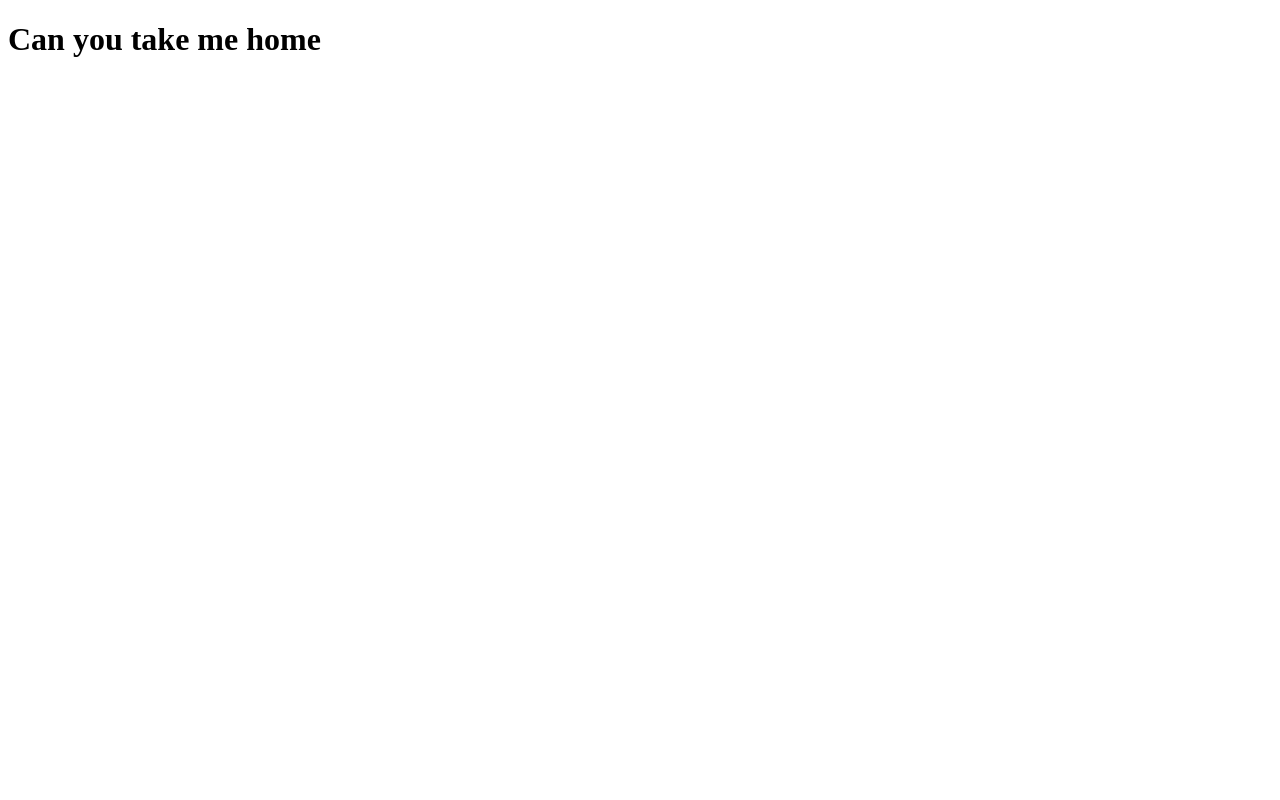
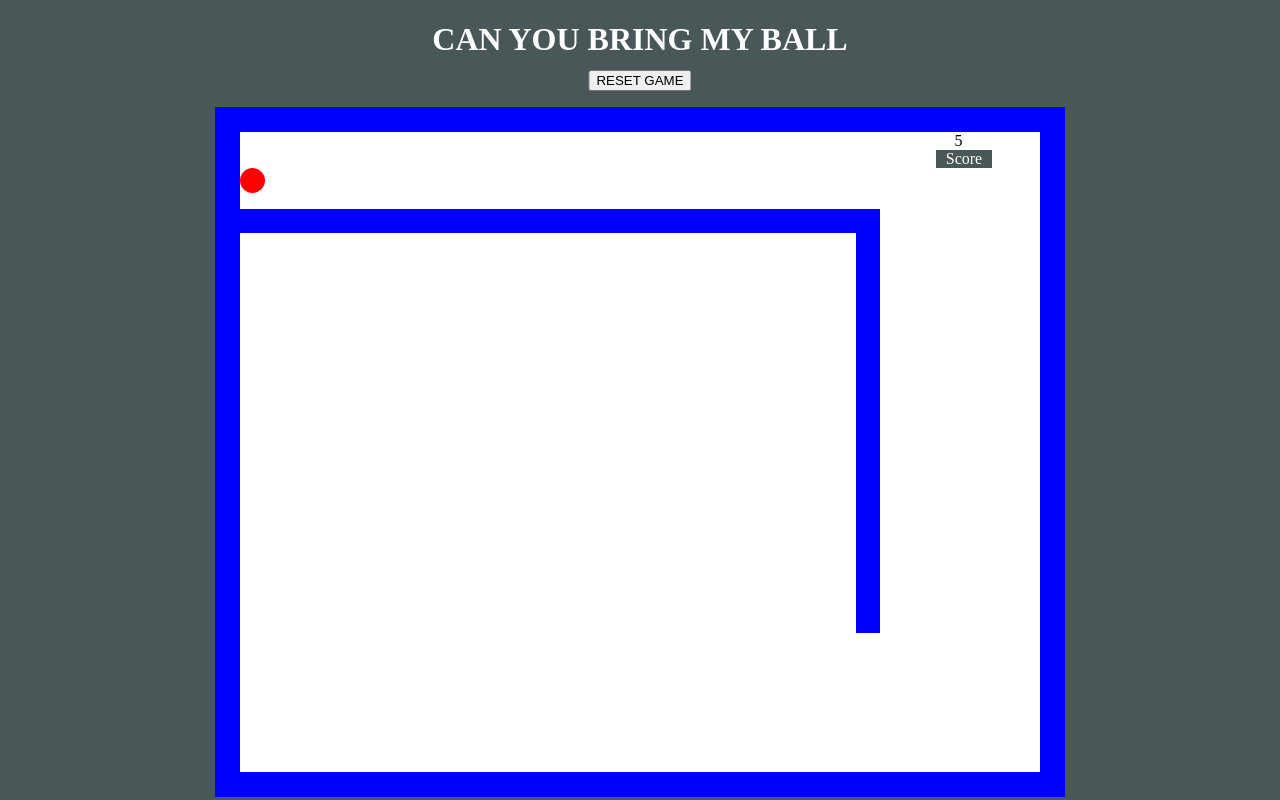
Before and after one commit to msomkar/mazegame, a plain HTML site: page index.html in a window 1280 px wide. Drawn offline with Linux system fonts and the light colour scheme.

Commit message:
create a basic layout of the game

```diff
--- a/assets/src/style.scss
+++ b/assets/src/style.scss
@@ -0,0 +1,68 @@
+body{
+  background-color:#495759;
+  h1{text-align: center;
+    margin-bottom: 1.5vmin;
+  color:#fff;
+text-transform: uppercase;}
+#reset{
+  position: relative;
+  left:50%;
+  transform: translateX(-50%);
+
+  margin-bottom: 2vmin;
+  text-transform: uppercase;
+}
+
+}
+#container{
+  position: absolute;
+  background-color:  #fff;
+  border: 25px solid blue;
+  height: 80vmin;
+  width: 100vmin;
+  left:50%;
+  transform: translateX(-50%);
+  #score{
+  margin-left: 89.3vmin;
+
+  }
+  .score{
+    text-align: center;
+    color: #fff;
+  margin-left: 87vmin;
+  background-color:#495759;
+  width: 7vmin;
+  }
+
+#ball {
+
+     width: 25px;
+     height: 25px;
+     -webkit-border-radius: 25px;
+     -moz-border-radius: 25px;
+     border-radius: 25px;
+    margin-bottom: 2vmin;
+     background: red;
+   }
+#obstacle1{
+  width: 80vmin;
+  height: 3vmin;
+  background-color:#0000ff;
+}
+#obstacle2{
+  margin-left: 77vmin;
+  margin-bottom: 5vmin;
+  width: 3vmin;
+  height: 50vmin;
+  background-color:#0000ff;
+
+}
+#obstacle3{
+
+}
+#obstacle4{
+
+}
+
+
+ }
--- a/index.html
+++ b/index.html
@@ -3,8 +3,25 @@
   <head>
     <meta charset="utf-8">
     <title>Maze Game</title>
+    <link rel="stylesheet" href="assets/src/style.css" media="screen" title="no title">
   </head>
   <body>
-    <h1>Can you take me home</h1>
+    <h1>Can you bring my ball</h1>
+    <button type="button" name="button" id="reset">Reset Game</button>
+
+<div id="container">
+  <div id="score">5</div>
+  <div class="score">Score</div>
+  <div id="ball"></div>
+
+<div id="obstacle1"></div>
+<div id="obstacle2"></div>
+<div id="obstacle3"></div>
+<div id="obstacle4"></div>
+
+</div>
+
+
+
   </body>
 </html>
```
Also changed, not shown: assets/images/drmaze4.png (added), assets/images/small_red_ball.png (added), assets/src/style.css (added), 1 other file.
